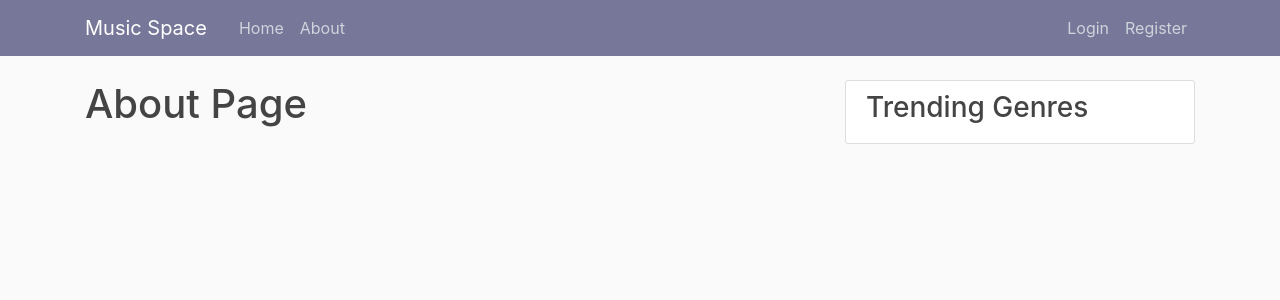
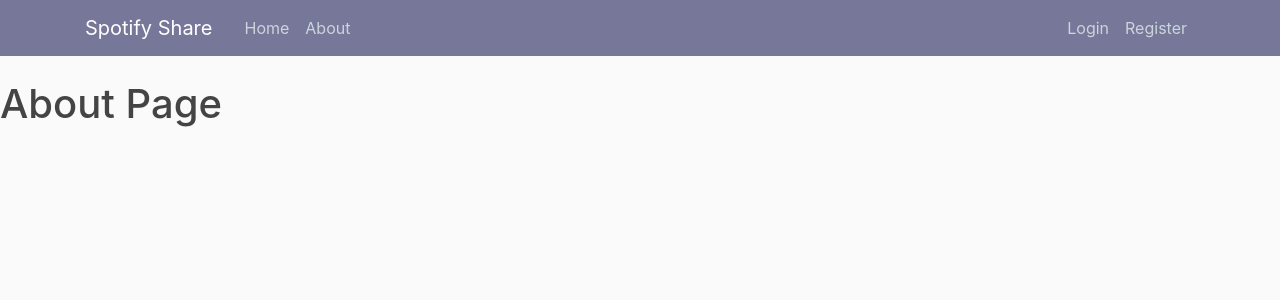
Before and after one commit to CodeGuru45/django-website, a Django app: page /about/ in a window 1280 px wide. Shown: the top 300 px of the page. Run offline with Django 3.2, Linux system fonts and the light colour scheme; some libraries are stand-ins or nearby versions.

Commit message:
updated tool bar and formatting layout

```diff
--- a/blog/templates/blog/base.html
+++ b/blog/templates/blog/base.html
@@ -13,16 +13,16 @@
     <link rel="stylesheet" type="text/css" href="{% static 'blog/main.css' %}">
 
     {% if title %}
-        <title>Music Space - {{ title }}</title>
+        <title>Spotify Share - {{ title }}</title>
     {% else %}
-        <title>Music Space</title>
+        <title>Spotify Share</title>
     {% endif %}
 </head>
 <body>
     <header class="site-header">
       <nav class="navbar navbar-expand-md navbar-dark bg-steel fixed-top">
         <div class="container">
-          <a class="navbar-brand mr-4" href="{% url 'blog-home' %}">Music Space</a>
+          <a class="navbar-brand mr-4" href="{% url 'blog-home' %}">Spotify Share</a>
           <button class="navbar-toggler" type="button" data-toggle="collapse" data-target="#navbarToggle" aria-controls="navbarToggle" aria-expanded="false" aria-label="Toggle navigation">
           <span class="navbar-toggler-icon"></span>
           </button>
@@ -40,18 +40,14 @@
         </div>
       </nav>
     </header>
-    <main role="main" class="container">
-      <div class="row">
-        <div class="col-md-8">
-          {% block content %}{% endblock %}
+    {% if messages %}
+      {% for message in messages %}
+        <div class="alert alert-{{ message.tags }}">
+          {{ message }}
         </div>
-        <div class="col-md-4">
-          <div class="content-section">
-            <h3>Trending Genres</h3>
-          </div>
-        </div>
-      </div>
-    </main>
+       {% endfor %}
+    {% endif %}
+    {% block content %}{% endblock %}
 
     <!-- Optional JavaScript -->
     <!-- jQuery first, then Popper.js, then Bootstrap JS -->
```
